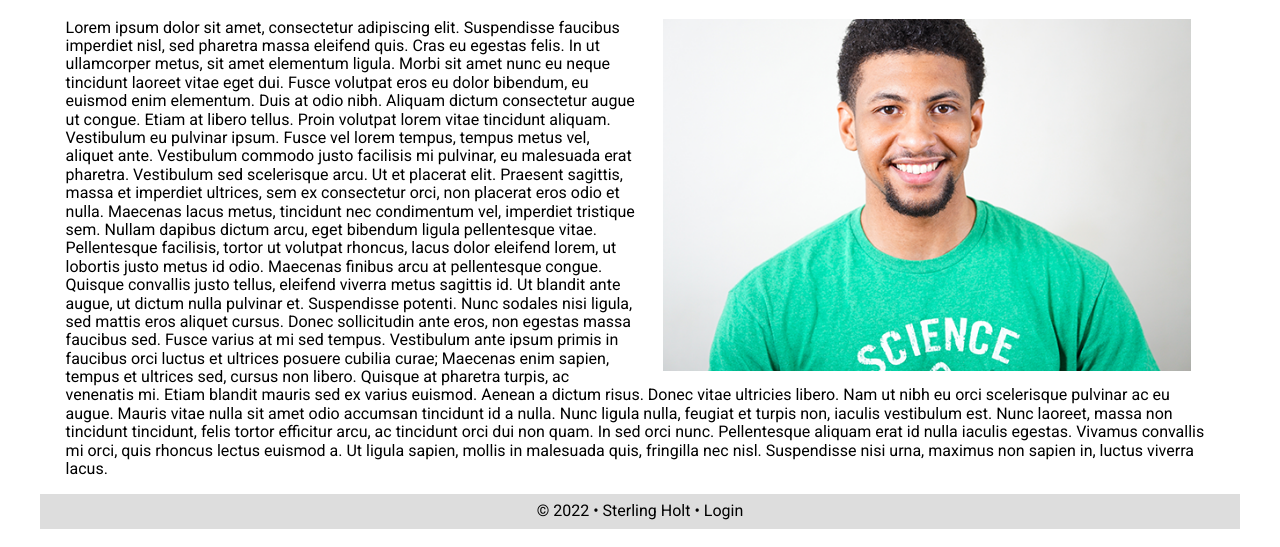
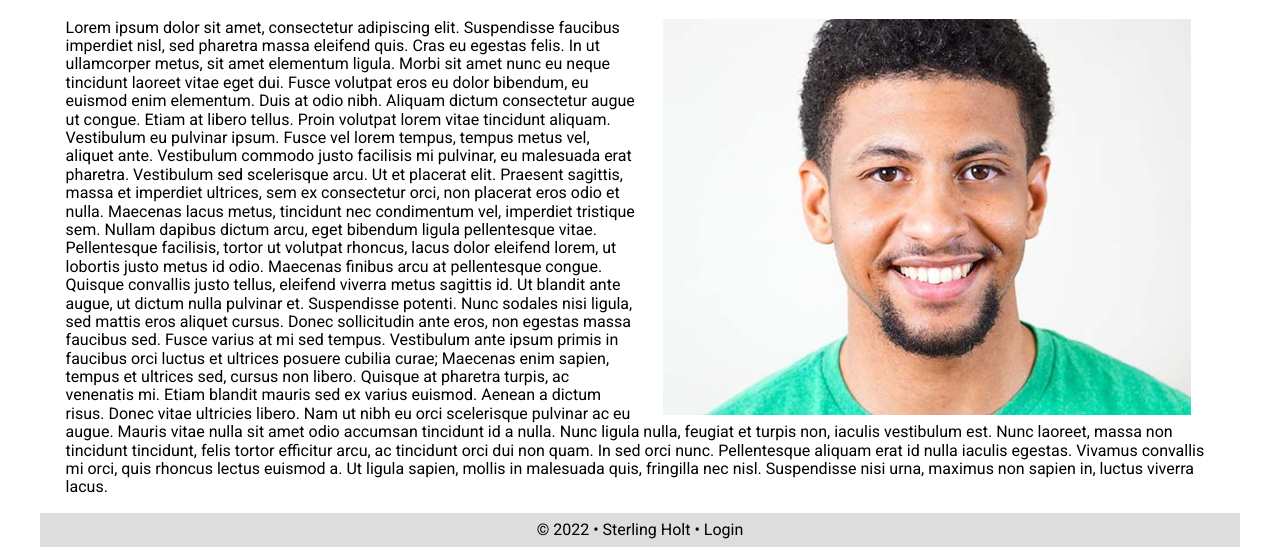
Before and after one commit to Sterlingh78/restaurant, a plain HTML site: page index.html in a window 1280 px wide. Shown: the part 631-1178 px from the top of the page. Drawn offline with Linux system fonts and the light colour scheme.

Commit message:
changed founder img

```diff
--- a/index.html
+++ b/index.html
@@ -64,10 +64,10 @@
         </picture>
         <h1>Our Founder</h1>
         <picture class="founder">
-            <source media="(max-width: 600px)" srcset="images/founder3.png">
-            <source media="(max-width: 900px)" srcset="images/founder2.png">
-            <source media="(max-width: 1200px)" srcset="images/founder1.png">
-            <img src="images/founder1.png" alt="founder">
+            <source media="(max-width: 600px)" srcset="images/founder600.jpg">
+            <source media="(max-width: 900px)" srcset="images/founder900.jpg">
+            <source media="(max-width: 1200px)" srcset="images/founder1200.jpg">
+            <img src="images/founder600.jpg" alt="founder">
         </picture>
         <p>Lorem ipsum dolor sit amet, consectetur adipiscing elit. Suspendisse faucibus imperdiet nisl, sed pharetra massa eleifend quis. Cras eu egestas felis. In ut ullamcorper metus, sit amet elementum ligula. Morbi sit amet nunc eu neque tincidunt laoreet vitae eget dui. Fusce volutpat eros eu dolor bibendum, eu euismod enim elementum. Duis at odio nibh. Aliquam dictum consectetur augue ut congue. Etiam at libero tellus. Proin volutpat lorem vitae tincidunt aliquam. Vestibulum eu pulvinar ipsum. Fusce vel lorem tempus, tempus metus vel, aliquet ante. Vestibulum commodo justo facilisis mi pulvinar, eu malesuada erat pharetra. Vestibulum sed scelerisque arcu. Ut et placerat elit. Praesent sagittis, massa et imperdiet ultrices, sem ex consectetur orci, non placerat eros odio et nulla. Maecenas lacus metus, tincidunt nec condimentum vel, imperdiet tristique sem.
 
```
Also changed, not shown: images/founder1.png (deleted), images/founder1200.jpg (added), images/founder2.png (deleted), images/founder3.png (deleted), images/founder600.jpg (added), images/founder900.jpg (added), 2 other files.
